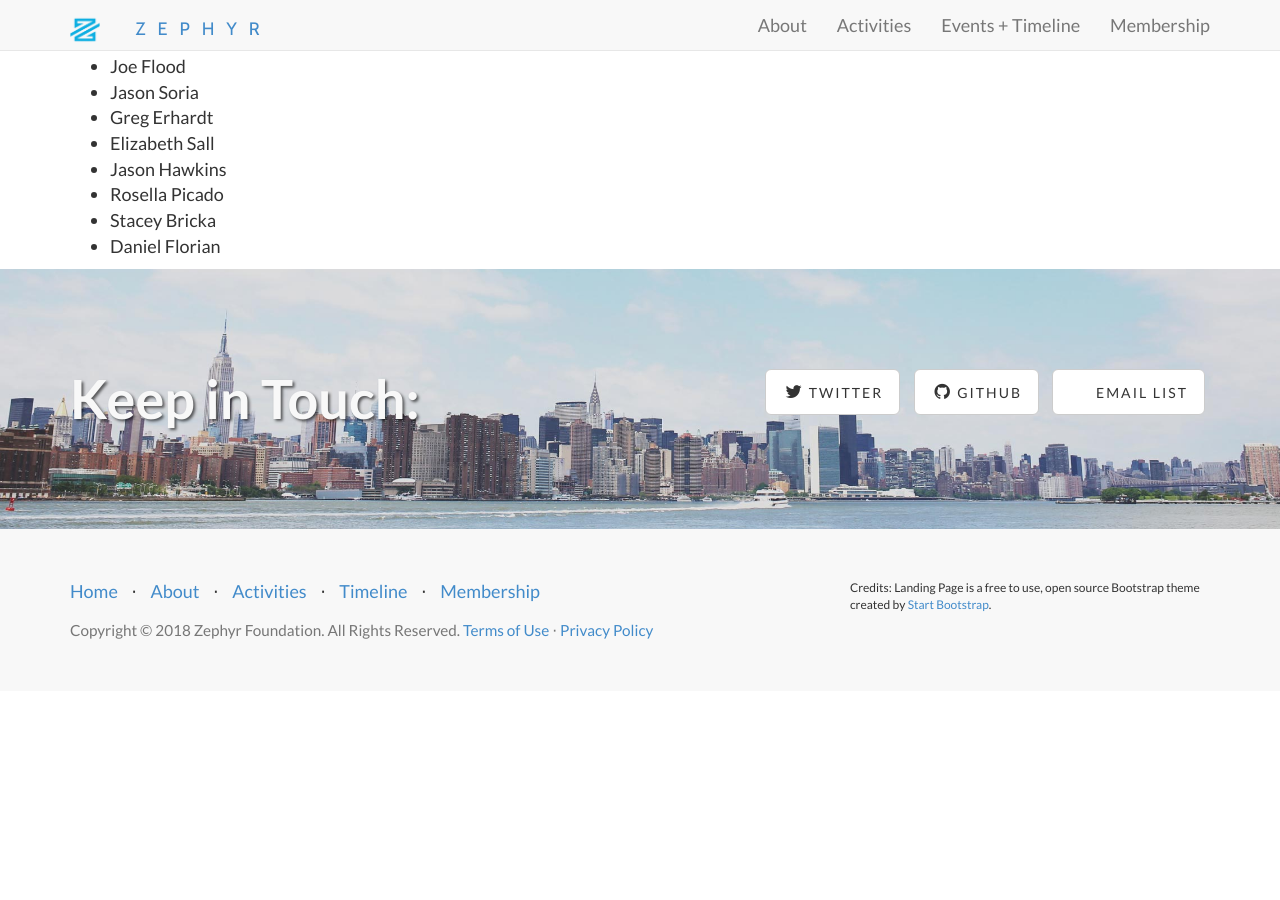
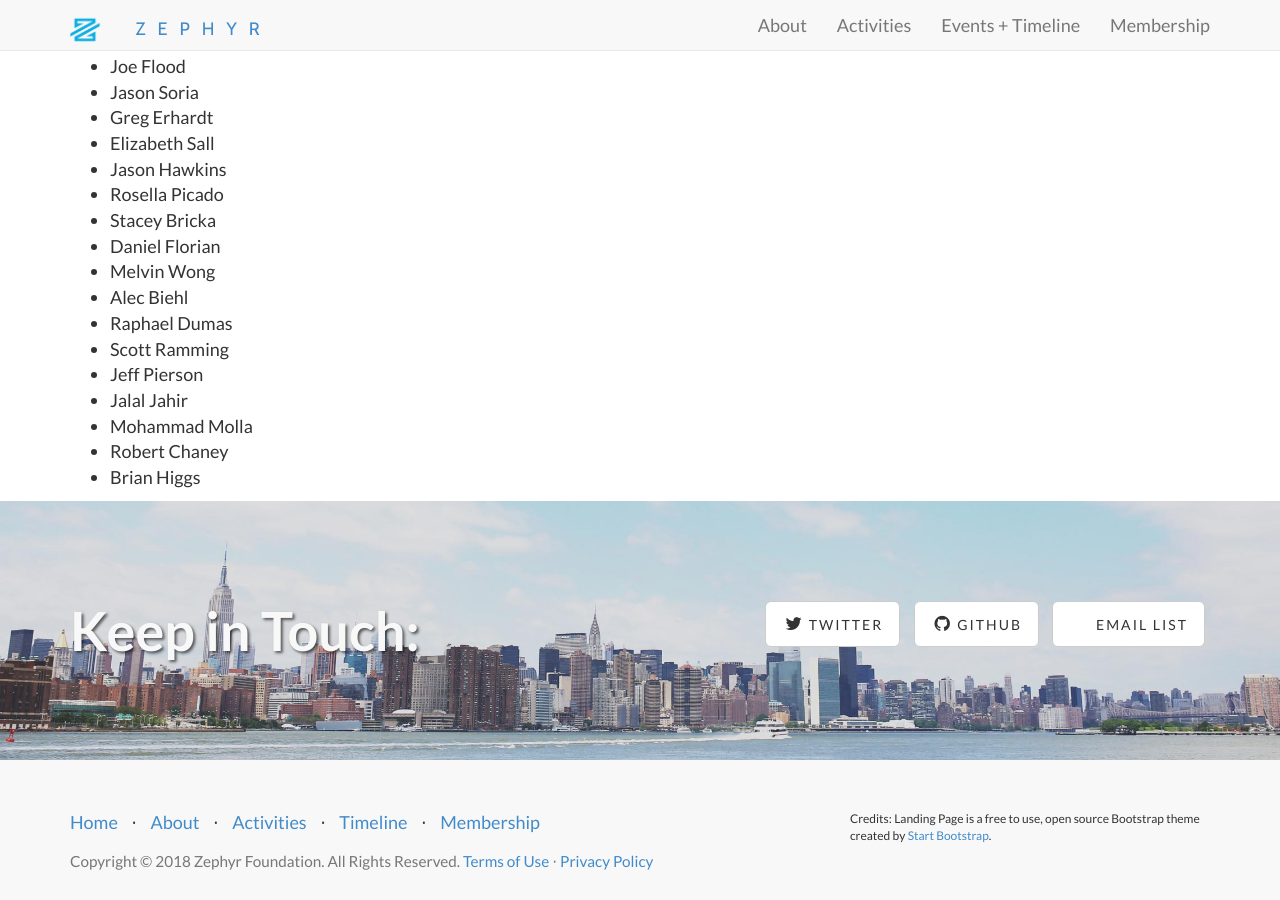
Before and after one commit to ZephyrTransport/zephyr-website, a Jekyll site: the page built from members.md, in a window 1280 px wide and 900 px high, scrolled down 695 px. Built offline with Jekyll 4.4.1, drawn with Linux system fonts in a browser that asks for light colours; before the commit the page ends 1386 px from its top, so only the background shows below that.

Commit message:
Add members

```diff
--- a/members.md
+++ b/members.md
@@ -34,3 +34,12 @@ Member’s are at the heart of the Zephyr Foundation’s organizational structur
  * Rosella Picado
  * Stacey Bricka
  * Daniel Florian
+ * Melvin Wong
+ * Alec Biehl
+ * Raphael Dumas
+ * Scott Ramming
+ * Jeff Pierson
+ * Jalal Jahir
+ * Mohammad Molla
+ * Robert Chaney
+ * Brian Higgs
```
